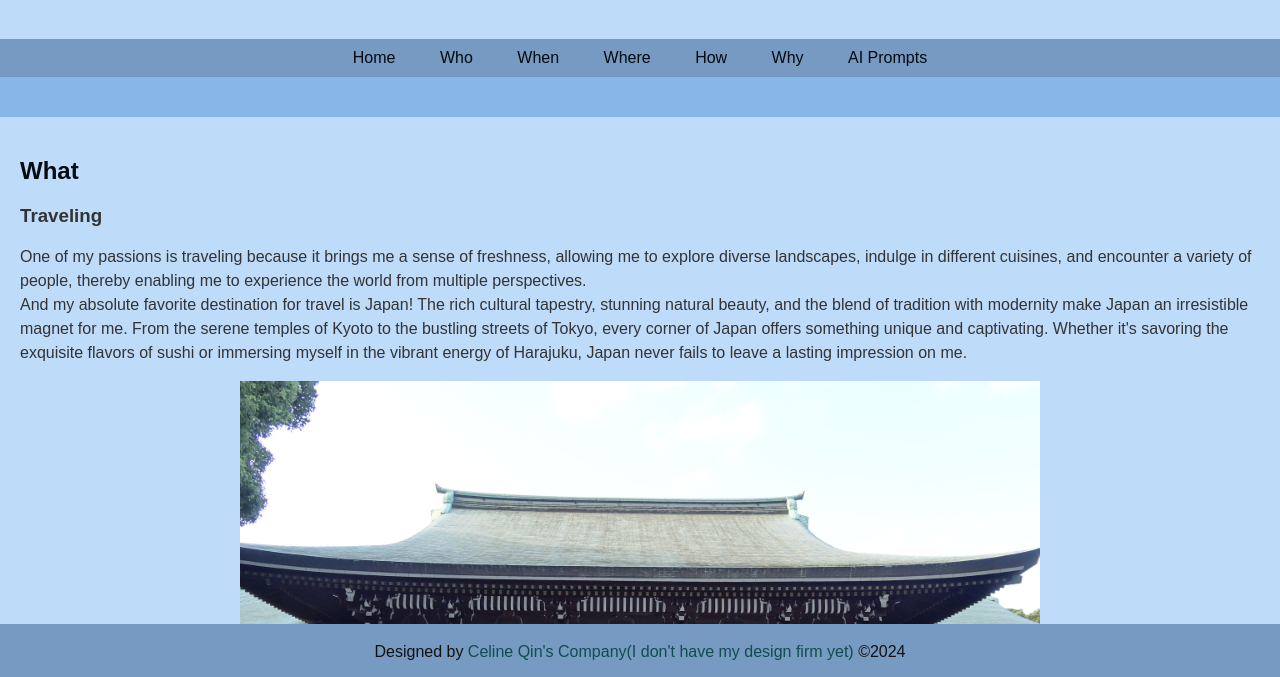
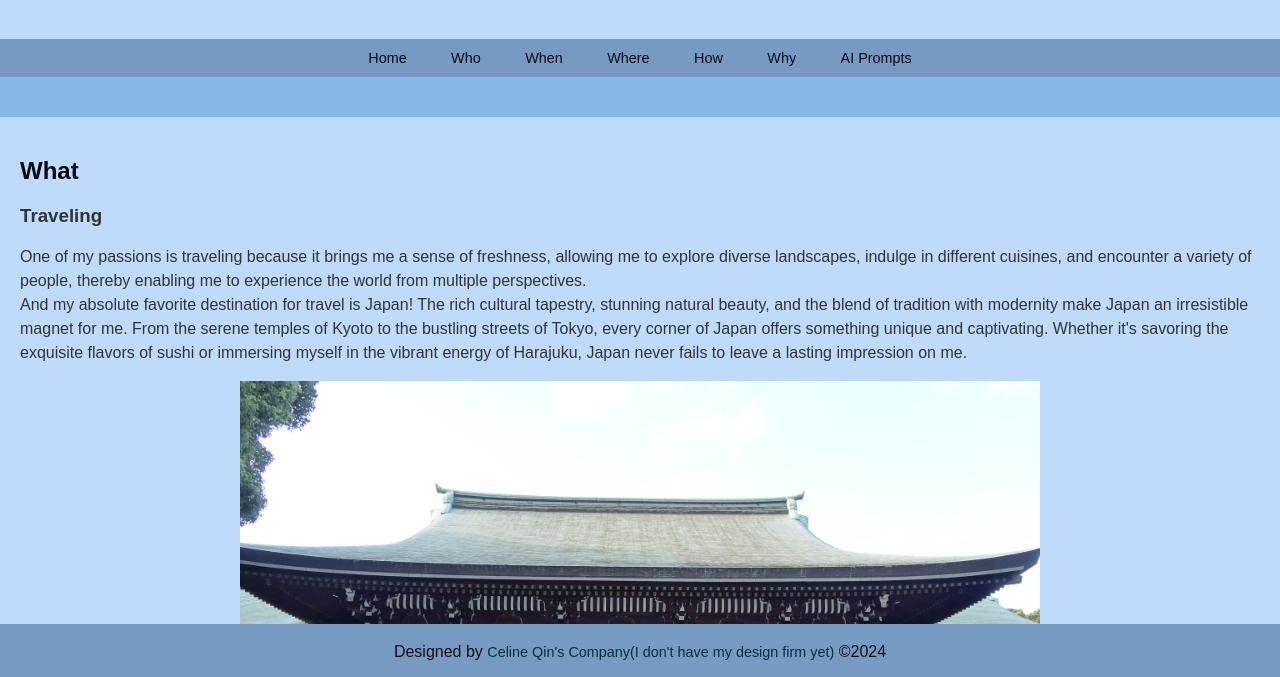
Before and after one commit to Celine740/Celine740.github.io, a plain HTML site: page itis3135/hobby/index.html in a window 1280 px wide. Shown: the part 81-758 px from the top of the page. Drawn offline with Linux system fonts and the light colour scheme.

Commit message:
Update index.html

```diff
--- a/itis3135/hobby/index.html
+++ b/itis3135/hobby/index.html
@@ -8,7 +8,8 @@
     <style>
         a {
             text-decoration: none;
-            color:#104d4d;
+            color:#092F42;
+            font-size: 0.9em;
         }
 
         p {
```
